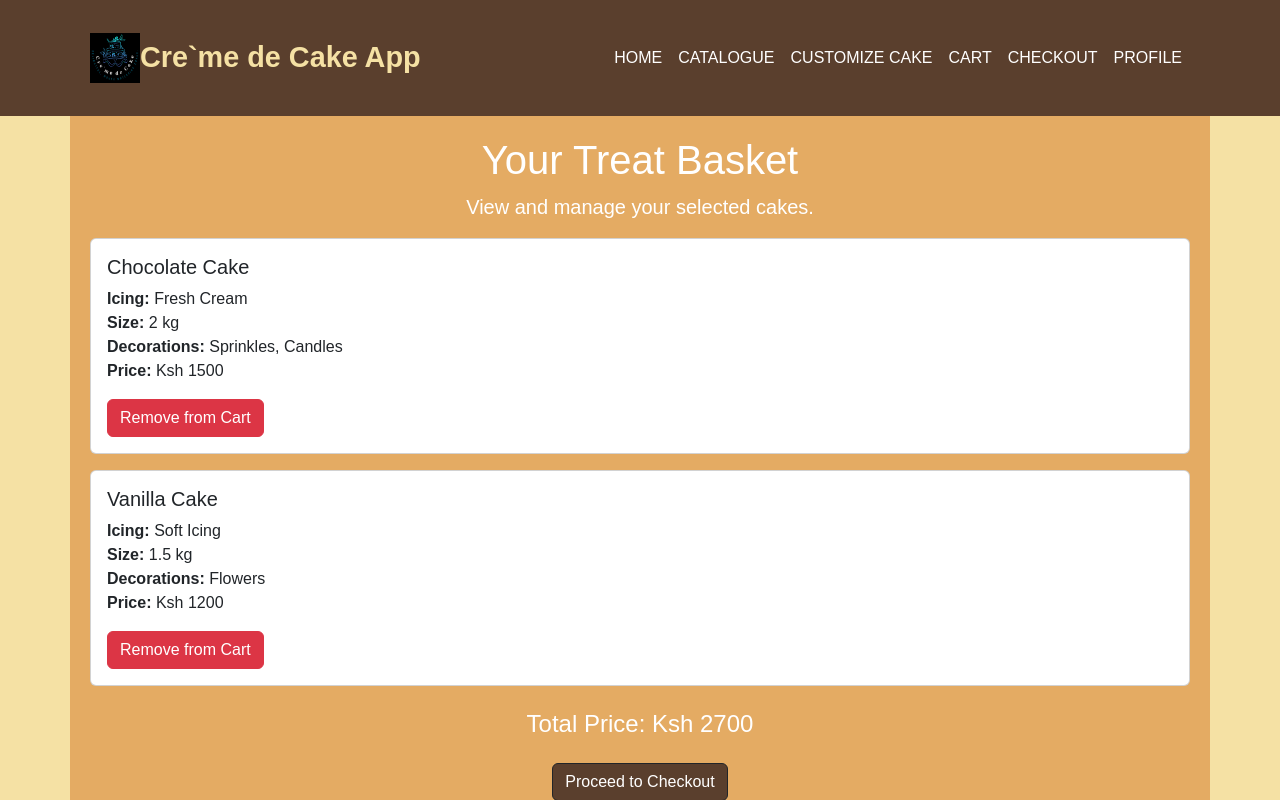
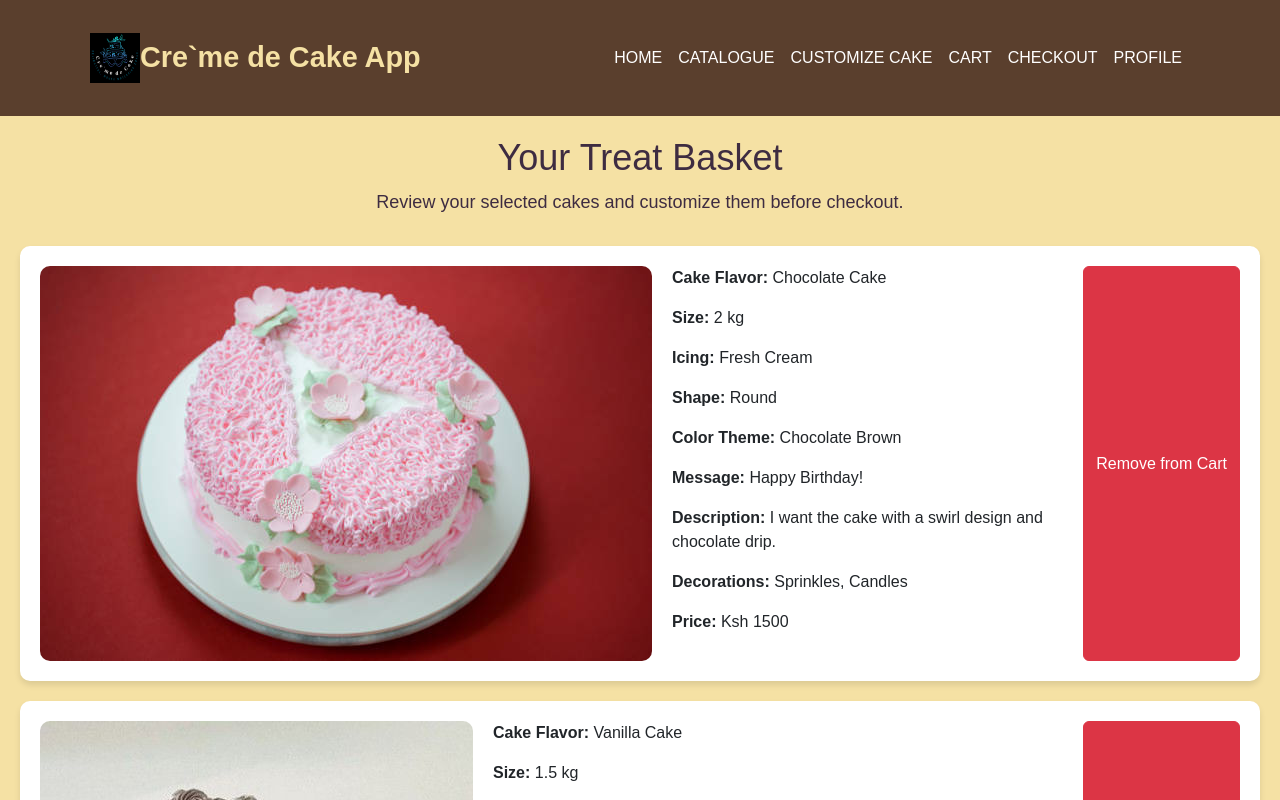
Before and after one commit to Cephas-Muhia/Webstack---Portfolio-Project, a React app in the folder creme-de-cake-app/creme-de-cake-frontend/: page /cart in a window 1280 px wide. Shown: the top 800 px of the page. Built offline with nearby package versions, Linux system fonts and the light colour scheme.

Commit message:
added little fuctionality to the Customize.js page

```diff
--- a/creme-de-cake-app/creme-de-cake-frontend/src/pages/Cart.js
+++ b/creme-de-cake-app/creme-de-cake-frontend/src/pages/Cart.js
@@ -1,22 +1,33 @@
 import React, { useState } from 'react';
+import '../styles.css'; // Importing the CSS file for styling
 
 function Cart() {
   const [cartItems, setCartItems] = useState([
     {
       id: 1,
-      name: 'Chocolate Cake',
+      flavor: 'Chocolate Cake',
       icing: 'Fresh Cream',
       size: 2,
       decorations: ['Sprinkles', 'Candles'],
       price: 1500,
+      message: 'Happy Birthday!',
+      description: 'I want the cake with a swirl design and chocolate drip.',
+      image: '/images/freshcream.jpg', // Path for the first image
+      shape: 'Round',
+      colorTheme: 'Chocolate Brown',
     },
     {
       id: 2,
-      name: 'Vanilla Cake',
+      flavor: 'Vanilla Cake',
       icing: 'Soft Icing',
       size: 1.5,
       decorations: ['Flowers'],
       price: 1200,
+      message: 'Congratulations!',
+      description: 'I would like a classic vanilla cake with floral decoration.',
+      image: '/images/softicing.jpg', // Path for the second image
+      shape: 'Square',
+      colorTheme: 'Vanilla Cream',
     },
   ]);
 
@@ -29,25 +40,32 @@ function Cart() {
   };
 
   return (
-    <div className="container" style={{ backgroundColor: '#e4ab63', minHeight: '100vh' }}>
-      <h1 className="text-center text-white">Your Treat Basket</h1>
-      <p className="text-center text-white lead">View and manage your selected cakes.</p>
+    <div className="cart-container">
+      <h1 className="cart-header">Your Treat Basket</h1>
+      <p className="cart-subheader">Review your selected cakes and customize them before checkout.</p>
 
       {/* Cart Items List */}
-      <div className="mb-4">
+      <div className="cart-items">
         {cartItems.length === 0 ? (
-          <p className="text-center text-white">Your cart is empty.</p>
+          <p className="empty-cart">Your cart is empty.</p>
         ) : (
           cartItems.map((item) => (
-            <div key={item.id} className="card mb-3">
-              <div className="card-body">
-                <h5 className="card-title">{item.name}</h5>
-                <p className="card-text">
-                  <strong>Icing:</strong> {item.icing}<br />
-                  <strong>Size:</strong> {item.size} kg<br />
-                  <strong>Decorations:</strong> {item.decorations.join(', ')}<br />
-                  <strong>Price:</strong> Ksh {item.price}
-                </p>
+            <div key={item.id} className="cart-item">
+              <div className="cart-item-content">
+                <div className="cart-item-image">
+                  <img src={item.image} alt={`${item.flavor} Design`} />
+                </div>
+                <div className="cart-item-details">
+                  <p><strong>Cake Flavor:</strong> {item.flavor}</p>
+                  <p><strong>Size:</strong> {item.size} kg</p>
+                  <p><strong>Icing:</strong> {item.icing}</p>
+                  <p><strong>Shape:</strong> {item.shape}</p>
+                  <p><strong>Color Theme:</strong> {item.colorTheme}</p>
+                  <p><strong>Message:</strong> {item.message}</p>
+                  <p><strong>Description:</strong> {item.description}</p>
+                  <p><strong>Decorations:</strong> {item.decorations.join(', ')}</p>
+                  <p><strong>Price:</strong> Ksh {item.price}</p>
+                </div>
                 <button
                   className="btn btn-danger"
                   onClick={() => removeItem(item.id)}
@@ -63,7 +81,7 @@ function Cart() {
       {/* Total Price */}
       {cartItems.length > 0 && (
         <div className="text-center">
-          <h4 className="text-white">Total Price: Ksh {calculateTotalPrice()}</h4>
+          <h4>Total Price: Ksh {calculateTotalPrice()}</h4>
         </div>
       )}
 
--- a/creme-de-cake-app/creme-de-cake-frontend/src/pages/Customize.js
+++ b/creme-de-cake-app/creme-de-cake-frontend/src/pages/Customize.js
@@ -10,6 +10,7 @@ function Customize() {
   const [message, setMessage] = useState('');
   const [image, setImage] = useState(null);
   const [description, setDescription] = useState('');
+  const [colors, setColors] = useState([]);
 
   const handleIcingChange = (event) => setIcing(event.target.value);
   const handleSizeChange = (event) => setSize(event.target.value);
@@ -32,15 +33,21 @@ function Customize() {
   const handleMessageChange = (event) => setMessage(event.target.value);
   const handleDescriptionChange = (event) => setDescription(event.target.value);
   const handleImageUpload = (event) => setImage(event.target.files[0]);
+  const handleColorChange = (event) => {
+    const value = event.target.value;
+    setColors((prev) =>
+      prev.includes(value) ? prev.filter((item) => item !== value) : [...prev, value]
+    );
+  };
 
   const handleSubmit = () => {
-    alert(`Cake Customized! Icing: ${icing}, Size: ${size}kg, Flavors: ${flavors.join(', ') || customFlavor}, Shape: ${shape}, Decorations: ${decorations.join(', ')}, Message: ${message}, Description: ${description}`);
+    alert(`Cake Customized! Icing: ${icing}, Size: ${size}kg, Flavors: ${flavors.join(', ') || customFlavor}, Shape: ${shape}, Decorations: ${decorations.join(', ')}, Colors: ${colors.join(', ')}, Message: ${message}, Description: ${description}`);
   };
 
   return (
     <div className="container" style={{ backgroundColor: '#f5e1a4', minHeight: '100vh' }}>
       <h1 className="text-center" style={{ color: '#3e2c41', marginTop: '2rem' }}>Customize Your Cake</h1>
-      <p className="text-center lead mb-4" style={{ color: '#3e2c41' }}>Unleash Your Creativity! 🍰✨ Design the cake of your dreams by choosing your icing, size, decorations, and more. Make it uniquely yours—because every celebration deserves a custom touch!</p>
+      <p className="text-center lead mb-4" style={{ color: '#3e2c41' }}>Unleash Your Creativity! 🍰✨ Design the cake of your dreams by choosing your icing, size, decorations, colors, and more. Make it uniquely yours—because every celebration deserves a custom touch!</p>
 
       {/* Icing Selection */}
       <div className="mb-4">
@@ -70,7 +77,7 @@ function Customize() {
 
       {/* Cake Flavor Selection */}
       <div className="mb-4">
-        <label className="form-label" style={{ color: '#3e2c41' }}>Select Up to 3 Cake Flavors</label>
+        <label className="form-label" style={{ color: '#3e2c41' }}>Select one or combine Up to 3 Cake Flavors</label>
         <select multiple className="form-select" value={flavors} onChange={handleFlavorChange}>
           <option value="Vanilla">Vanilla</option>
           <option value="Strawberry">Strawberry</option>
@@ -98,7 +105,7 @@ function Customize() {
         />
       </div>
 
-      {/* Shape Selection */}
+      {/* Cake Shape Selection */}
       <div className="mb-4">
         <label className="form-label" style={{ color: '#3e2c41' }}>Select Cake Shape</label>
         <select className="form-select" value={shape} onChange={handleShapeChange}>
@@ -112,7 +119,7 @@ function Customize() {
 
       {/* Decoration Selection */}
       <div className="mb-4">
-        <label className="form-label" style={{ color: '#3e2c41' }}>Choose Decorations</label>
+        <label className="form-label" style={{ color: '#3e2c41' }}>Celebration Extras</label>
         <div className="d-flex flex-wrap justify-content-between">
           <div className="form-check">
             <input
@@ -130,7 +137,7 @@ function Customize() {
               onChange={handleDecorationChange}
               className="form-check-input"
             />
-            <label className="form-check-label" style={{ color: '#3e2c41' }}>Flowers</label>
+            <label className="form-check-label" style={{ color: '#3e2c41' }}>Floral Touch</label>
           </div>
           <div className="form-check">
             <input
@@ -153,42 +160,55 @@ function Customize() {
         </div>
       </div>
 
+      {/* Cake Color Selection */}
+      <div className="mb-4">
+        <label className="form-label" style={{ color: '#3e2c41' }}>Select your preffered Cake Color/Colors</label>
+        <select multiple className="form-select" value={colors} onChange={handleColorChange}>
+          <option value="Red">Red</option>
+          <option value="Blue">Blue</option>
+          <option value="Green">Green</option>
+          <option value="Yellow">Yellow</option>
+          <option value="Pink">Pink</option>
+          <option value="Purple">Purple</option>
+          <option value="Orange">Orange</option>
+          <option value="Black">Black</option>
+          <option value="White">White</option>
+        </select>
+        <small className="form-text text-muted">Hold Ctrl (Windows) or Cmd (Mac) to select multiple colors.</small>
+      </div>
+
       {/* Message on Cake */}
       <div className="mb-4">
         <label className="form-label" style={{ color: '#3e2c41' }}>What Message Would You Like to See on Your Cake? 📝</label>
         <input
           type="text"
           className="form-control"
-          placeholder="Happy Birthday, Congratulations,I love you Sweeriee etc."
           value={message}
           onChange={handleMessageChange}
+          placeholder="Enter your cake message here..."
         />
       </div>
 
-      {/* Image Upload */}
+      {/* Upload Cake Image */}
       <div className="mb-4">
         <label className="form-label" style={{ color: '#3e2c41' }}>Have a Cake Design in Mind? Upload It Here! 📷</label>
         <input type="file" className="form-control" onChange={handleImageUpload} />
       </div>
 
-      {/* Cake Description */}
+      {/* Additional Instructions */}
       <div className="mb-4">
-        <label className="form-label" style={{ color: '#3e2c41' }}>Describe How You Want the Cake Done</label>
+        <label className="form-label" style={{ color: '#3e2c41' }}>Provide additional details on how you envision your cake to be crafted.</label>
         <textarea
           className="form-control"
           rows="4"
-          placeholder="Describe your dream cake..."
           value={description}
           onChange={handleDescriptionChange}
+          placeholder="Describe your dream cake!"
         />
       </div>
 
       {/* Submit Button */}
-      <div className="text-center mt-4">
-        <button onClick={handleSubmit} className="btn btn-dark" style={{ backgroundColor: '#3e2c41', color: 'white' }}>
-          Submit Customization
-        </button>
-      </div>
+      <button className="btn btn-primary w-100" onClick={handleSubmit} style={{ backgroundColor: '#3e2c41', borderColor: '#3e2c41' }}>Submit Custom Cake</button>
     </div>
   );
 }
--- a/creme-de-cake-app/creme-de-cake-frontend/src/styles.css
+++ b/creme-de-cake-app/creme-de-cake-frontend/src/styles.css
@@ -169,3 +169,114 @@ footer p {
   color: #5a3f2d;
   border-color: #5a3f2d;
 }
+
+/* Cart Page Styling */
+.cart-container {
+  background-color: #f5e1a4;
+  min-height: 100vh;
+  padding: 20px;
+}
+
+.cart-header {
+  text-align: center;
+  color: #3e2c41;
+  font-size: 36px;
+  margin-bottom: 10px;
+}
+
+.cart-subheader {
+  text-align: center;
+  font-size: 18px;
+  color: #3e2c41;
+  margin-bottom: 30px;
+}
+
+.cart-items {
+  display: flex;
+  flex-direction: column;
+  gap: 20px;
+}
+
+.cart-item {
+  background-color: #fff;
+  border-radius: 10px;
+  box-shadow: 0 4px 6px rgba(0, 0, 0, 0.1);
+  padding: 20px;
+  display: flex;
+  gap: 20px;
+}
+
+.cart-item-content {
+  display: flex;
+  gap: 20px;
+  width: 100%;
+}
+
+.cart-item-image img {
+  max-width: 100%;
+  height: auto;
+  border-radius: 10px;
+}
+
+.cart-item-details {
+  flex: 1;
+}
+
+.cart-item-title {
+  font-size: 24px;
+  color: #3e2c41;
+  margin-bottom: 10px;
+}
+
+.cart-item-text {
+  font-size: 16px;
+  color: #3e2c41;
+}
+
+.remove-btn {
+  background-color: #d9534f;
+  color: white;
+  border: none;
+  padding: 10px 15px;
+  border-radius: 5px;
+  cursor: pointer;
+  font-size: 14px;
+  transition: background-color 0.3s ease;
+}
+
+.remove-btn:hover {
+  background-color: #c9302c;
+}
+
+.empty-cart {
+  text-align: center;
+  font-size: 18px;
+  color: #3e2c41;
+}
+
+.total-price {
+  text-align: center;
+  font-size: 20px;
+  color: #3e2c41;
+  margin-top: 30px;
+}
+
+.checkout-btn {
+  text-align: center;
+  margin-top: 30px;
+}
+
+.checkout {
+  background-color: #3e2c41;
+  color: white;
+  border: none;
+  padding: 15px 30px;
+  font-size: 18px;
+  border-radius: 5px;
+  cursor: pointer;
+  transition: background-color 0.3s ease;
+}
+
+.checkout:hover {
+  background-color: #2c1a2d;
+}
```
Also changed, not shown: creme-de-cake-app/creme-de-cake-frontend/public/images/freshcream.jpg (added), creme-de-cake-app/creme-de-cake-frontend/public/images/softicing.jpg (added).
